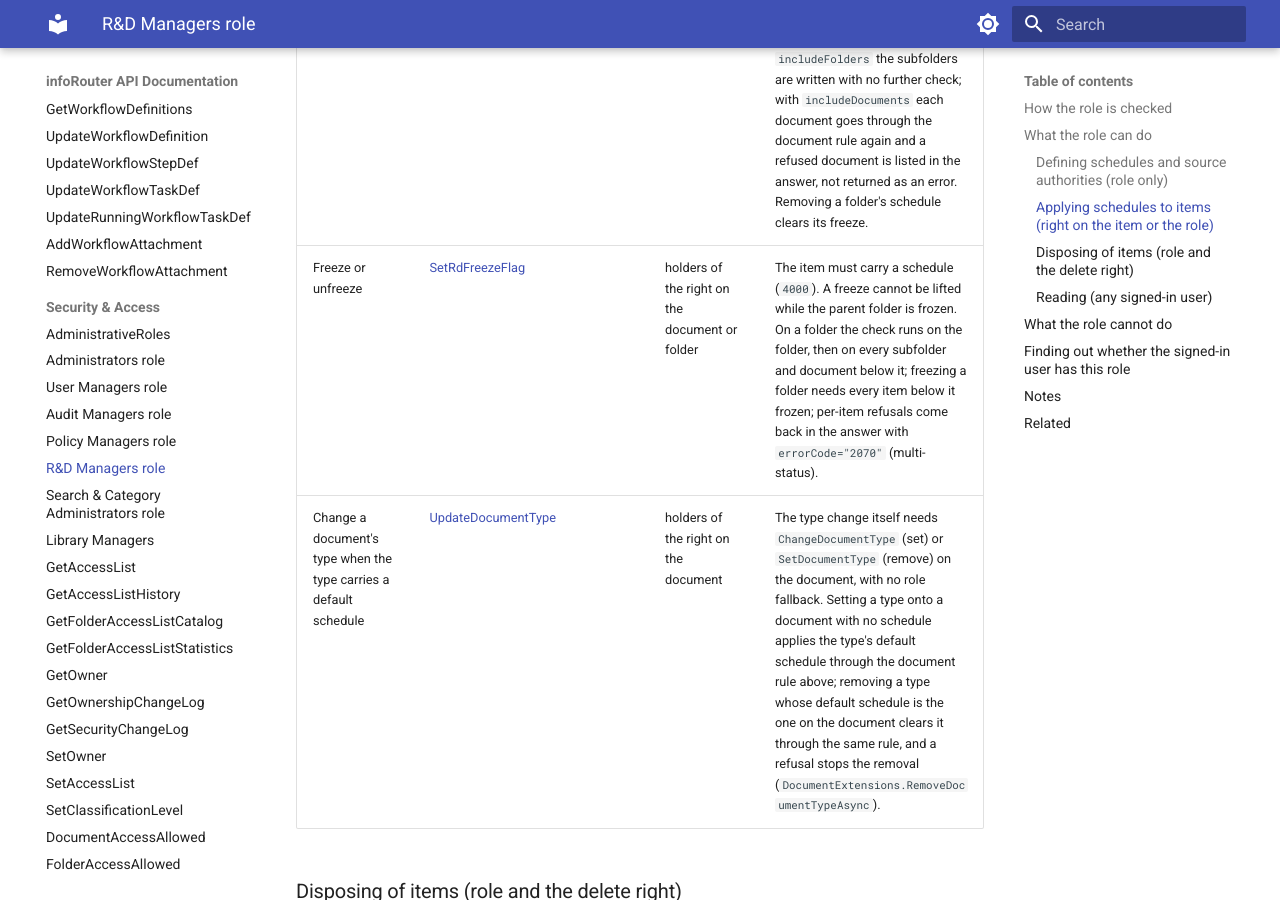
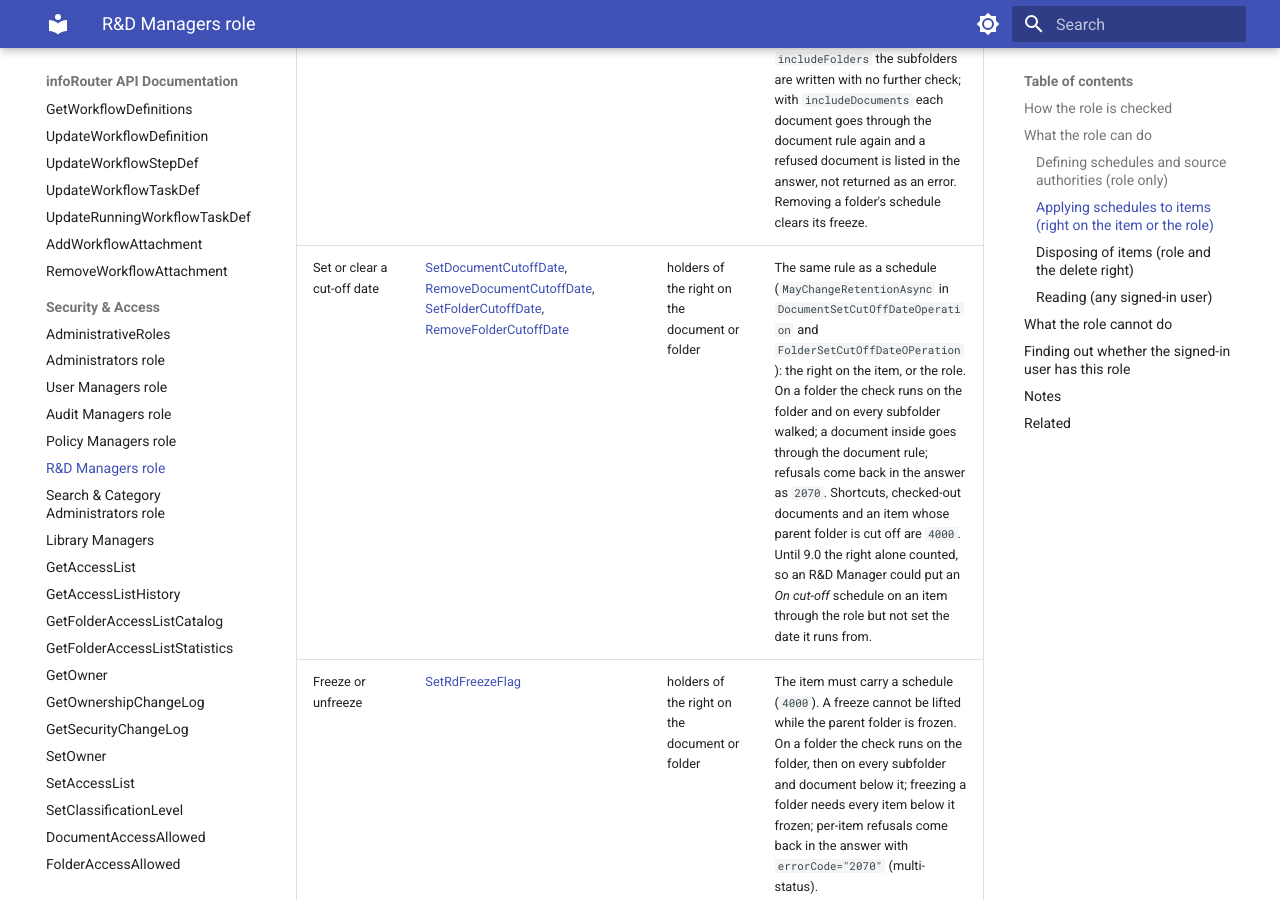
Before and after one commit to inforouter/apidocs, an MkDocs documentation site: the page built from docs/RDManagersRole.md, in a window 1280 px wide and 900 px high, scrolled down 2849 px. Built offline with MkDocs 1.6.1 and Material for MkDocs 9.7.7, drawn with Linux system fonts in a browser that asks for light colours; some of the changed text lies outside the part shown.

Commit message:
Cut-off date pages: the R&D Managers role stands in for the right
SetDocumentCutoffDate, RemoveDocumentCutoffDate, SetFolderCutoffDate
and RemoveFolderCutoffDate now take the RetentionPeriodChange right or
the R&D Managers role, as applying and freezing a schedule do. The
role page moves the cut-off row from "cannot do" to "can do".

Co-Authored-By: Claude Fable 5.1 <noreply@anthropic.com>

```diff
--- a/docs/RDManagersRole.md
+++ b/docs/RDManagersRole.md
@@ -74,6 +74,7 @@ its owner, the managers of its library, and users with CHANGE or Full Control on
 |---|---|---|---|
 | Set or remove a document's schedule | [SetDocumentRandDSchedule](SetDocumentRandDSchedule.md), [RemoveDocumentRandDSchedule](RemoveDocumentRandDSchedule.md) | holders of the right on the document | Member of the library (see above). Shortcuts (`.lnk`) take no schedule (`4000`). An unknown schedule id is `4041`. Removing clears the freeze with it. |
 | Set or remove a folder's schedule | [SetFolderRandDSchedule](SetFolderRandDSchedule.md), [RemoveFolderRandDSchedule](RemoveFolderRandDSchedule.md) | holders of the right on the folder | Checked once on the top folder (`FolderExtensions.SetRetentionAndDispositionAsync`). With `includeFolders` the subfolders are written with no further check; with `includeDocuments` each document goes through the document rule again and a refused document is listed in the answer, not returned as an error. Removing a folder's schedule clears its freeze. |
+| Set or clear a cut-off date | [SetDocumentCutoffDate](SetDocumentCutoffDate.md), [RemoveDocumentCutoffDate](RemoveDocumentCutoffDate.md), [SetFolderCutoffDate](SetFolderCutoffDate.md), [RemoveFolderCutoffDate](RemoveFolderCutoffDate.md) | holders of the right on the document or folder | The same rule as a schedule (`MayChangeRetentionAsync` in `DocumentSetCutOffDateOperation` and `FolderSetCutOffDateOPeration`): the right on the item, or the role. On a folder the check runs on the folder and on every subfolder walked; a document inside goes through the document rule; refusals come back in the answer as `2070`. Shortcuts, checked-out documents and an item whose parent folder is cut off are `4000`. Until 9.0 the right alone counted, so an R&D Manager could put an *On cut-off* schedule on an item through the role but not set the date it runs from. |
 | Freeze or unfreeze | [SetRdFreezeFlag](SetRdFreezeFlag.md) | holders of the right on the document or folder | The item must carry a schedule (`4000`). A freeze cannot be lifted while the parent folder is frozen. On a folder the check runs on the folder, then on every subfolder and document below it; freezing a folder needs every item below it frozen; per-item refusals come back in the answer with `errorCode="2070"` (multi-status). |
 | Change a document's type when the type carries a default schedule | [UpdateDocumentType](UpdateDocumentType.md) | holders of the right on the document | The type change itself needs `ChangeDocumentType` (set) or `SetDocumentType` (remove) on the document, with no role fallback. Setting a type onto a document with no schedule applies the type's default schedule through the document rule above; removing a type whose default schedule is the one on the document clears it through the same rule, and a refusal stops the removal (`DocumentExtensions.RemoveDocumentTypeAsync`). |
 
--- a/docs/RemoveDocumentCutoffDate.md
+++ b/docs/RemoveDocumentCutoffDate.md
@@ -45,7 +45,7 @@ Error text is returned in the calling user's language.
 
 ## Required Permissions
 
-The caller must be allowed by the library's **Retention Period Change** policy on the document. By default that is the library manager, the document owner, and users with Change permission on the document.
+The caller must be allowed by the library's **Retention Period Change** policy on the document, or be a member of **[Retention & Disposition Managers]** (administrators always pass). By default the policy allows the library manager, the document owner, and users with Change permission on the document. The role stands in for a missing right only, as it does for applying, removing, freezing and unfreezing a schedule; up to 9.0 the cut-off date took the right alone, so an R&D Manager who had put an *On cut-off* schedule on a document through the role could not set the date it runs from.
 
 ---
 
--- a/docs/RemoveFolderCutoffDate.md
+++ b/docs/RemoveFolderCutoffDate.md
@@ -69,7 +69,7 @@ Errors that stop the call before any item is processed, such as an invalid ticke
 
 ## Required Permissions
 
-The caller must be allowed by the library's **Retention Period Change** policy on the folder, and on every subfolder and document the call changes. By default that is the library manager, the owner, and users with Change permission. Items the caller is not allowed to change are listed as failures.
+The caller must be allowed by the library's **Retention Period Change** policy on the folder, and on every subfolder and document the call changes, or be a member of **[Retention & Disposition Managers]** (administrators always pass). By default the policy allows the library manager, the owner, and users with Change permission. Items the caller is not allowed to change are listed as failures. The role stands in for a missing right only, as it does for a folder's schedule; up to 9.0 the cut-off date took the right alone.
 
 ---
 
--- a/docs/SetDocumentCutoffDate.md
+++ b/docs/SetDocumentCutoffDate.md
@@ -46,7 +46,7 @@ Error text is returned in the calling user's language.
 
 ## Required Permissions
 
-The caller must be allowed by the library's **Retention Period Change** policy on the document. By default that is the library manager, the document owner, and users with Change permission on the document.
+The caller must be allowed by the library's **Retention Period Change** policy on the document, or be a member of **[Retention & Disposition Managers]** (administrators always pass). By default the policy allows the library manager, the document owner, and users with Change permission on the document. The role stands in for a missing right only, as it does for applying, removing, freezing and unfreezing a schedule; up to 9.0 the cut-off date took the right alone, so an R&D Manager who had put an *On cut-off* schedule on a document through the role could not set the date it runs from.
 
 ---
 
--- a/docs/SetFolderCutoffDate.md
+++ b/docs/SetFolderCutoffDate.md
@@ -74,7 +74,7 @@ Errors that stop the call before any item is processed, such as an invalid ticke
 
 ## Required Permissions
 
-The caller must be allowed by the library's **Retention Period Change** policy on the folder, and on every subfolder and document the call changes. By default that is the library manager, the owner, and users with Change permission. Items the caller is not allowed to change are listed as failures.
+The caller must be allowed by the library's **Retention Period Change** policy on the folder, and on every subfolder and document the call changes, or be a member of **[Retention & Disposition Managers]** (administrators always pass). By default the policy allows the library manager, the owner, and users with Change permission. Items the caller is not allowed to change are listed as failures. The role stands in for a missing right only, as it does for a folder's schedule; up to 9.0 the cut-off date took the right alone.
 
 ---
 
```
Also changed, not shown: other parts of docs/RDManagersRole.md (+0 -1 lines).
